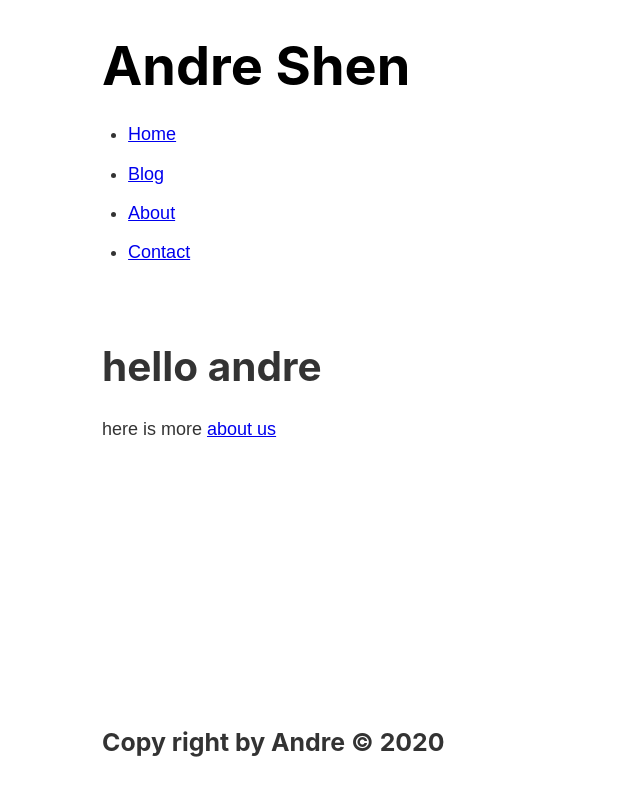
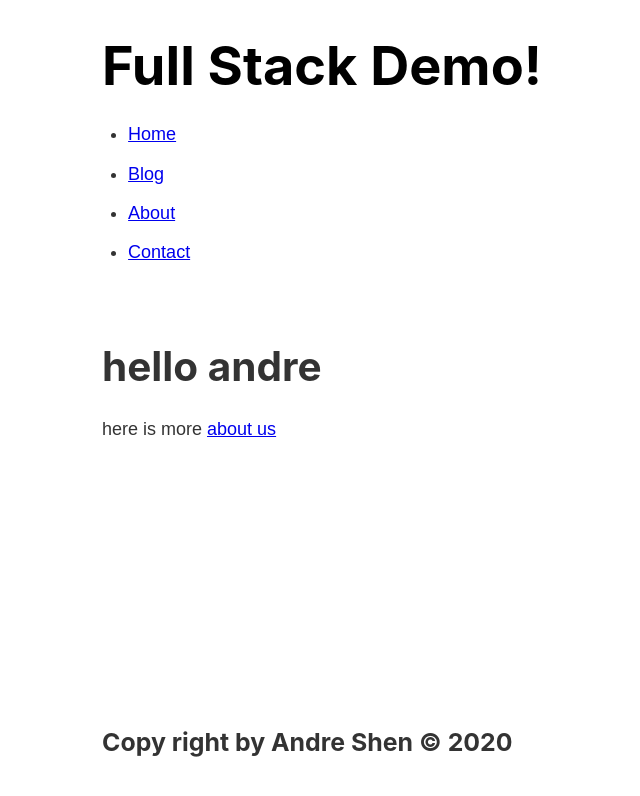
Before and after one commit to andregomars/gatsby-bootcamp, a Gatsby site: page / in a window 1280 px wide. Shown: the whole page, without its empty margins (181-821 px from the left). Built offline with nearby package versions, Linux system fonts and the light colour scheme; Gatsby itself is replaced by a stand-in of ours.

Commit message:
read meta data from graphql

```diff
--- a/gatsby-config.js
+++ b/gatsby-config.js
@@ -5,7 +5,10 @@
  */
 
 module.exports = {
-  /* Your site config here */
+  siteMetadata: {
+    title: 'Full Stack Demo!',
+    author: 'Andre Shen'
+  },
   plugins: [
     'gatsby-plugin-sass'
   ],
--- a/src/components/footer.js
+++ b/src/components/footer.js
@@ -1,9 +1,19 @@
 import React from 'react';
+import { Link, graphql, useStaticQuery } from 'gatsby';
 
 const Footer = () => {
+  const { site } = useStaticQuery(graphql`
+    query {
+        site {
+          siteMetadata {
+            author
+          }
+        }
+    }`);
+
     return (
         <div>
-            <h3>Copy right by Andre © 2020</h3>
+            <h3>Copy right by {site.siteMetadata.author} © 2020</h3>
         </div>
     )
 }
--- a/src/components/header.js
+++ b/src/components/header.js
@@ -1,12 +1,21 @@
 import React from 'react';
-import { Link } from 'gatsby';
+import { Link, graphql, useStaticQuery } from 'gatsby';
 import headerStyles from './header.module.scss';
 
 const Header = () => {
+  const { site } = useStaticQuery(graphql`
+    query {
+        site {
+          siteMetadata {
+            title
+          }
+        }
+    }`);
+
   return (
     <header className={headerStyles.header}>
       <h1>
-                <Link className={headerStyles.title} to="/">Andre Shen</Link>
+        <Link className={headerStyles.title} to="/">{site.siteMetadata.title}</Link>
       </h1>
       <nav>
         <ul className={headerStyles.navList}>
```
Lines whose indentation alone changed are shown as unchanged.
